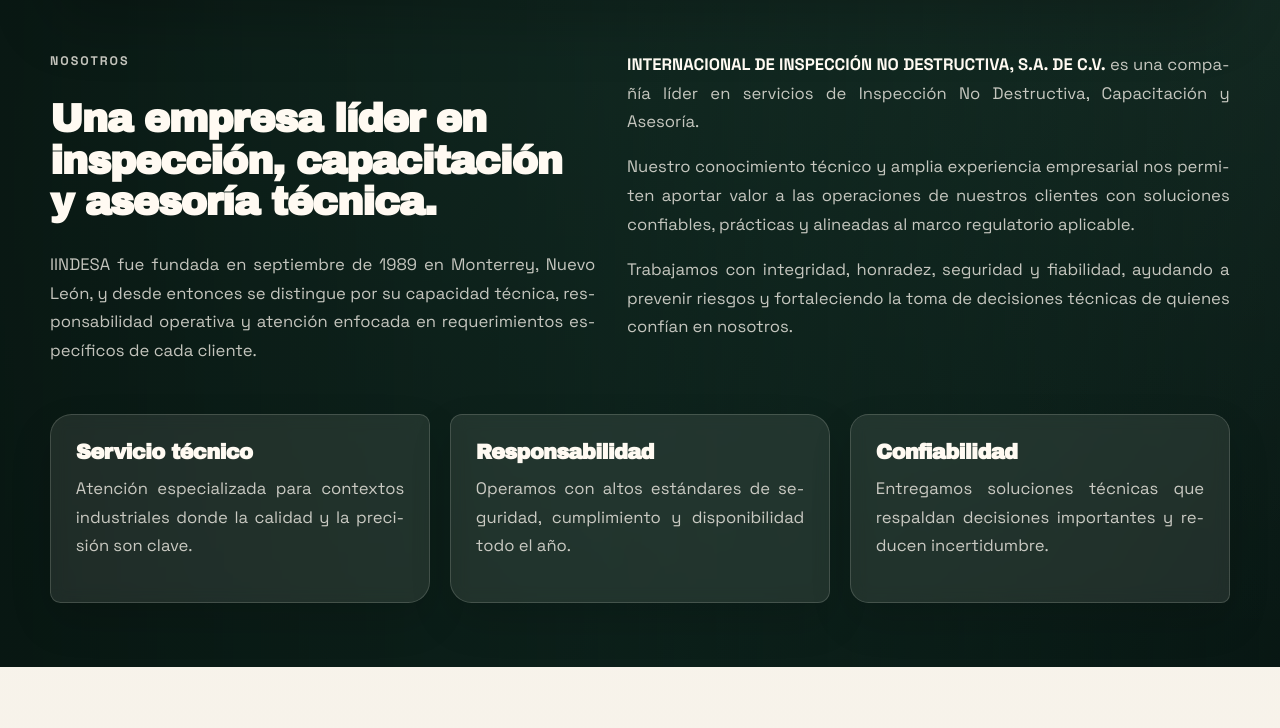
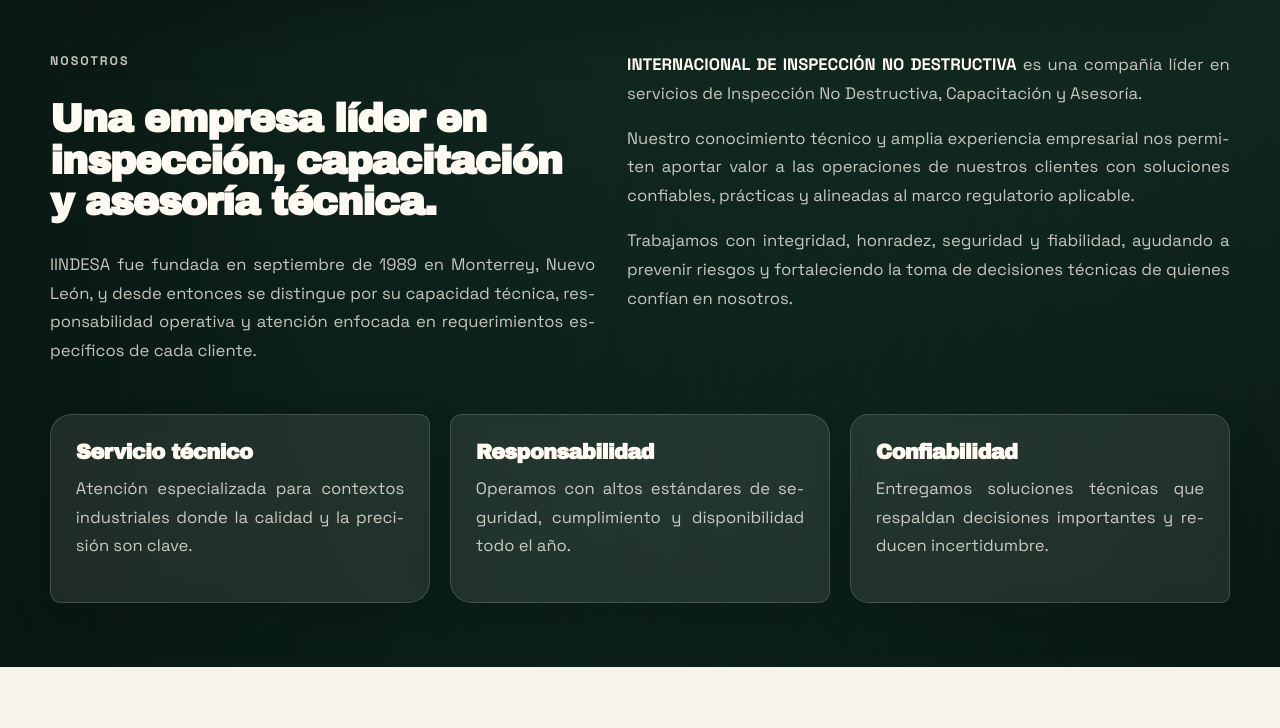
Before and after one commit to tetraphoz/iindesa, a plain HTML site: page index.html in a window 1280 px wide. Shown: the part 1232-1960 px from the top of the page. Drawn offline with Linux system fonts and the light colour scheme.

Commit message:
:s/InspecciónNo Destructiva/Radiografía Industrial
Se elimino s.a de c.v también

```diff
--- a/index.html
+++ b/index.html
@@ -22,7 +22,7 @@
         <img class="brand-logo" src="assets/logo.svg" alt="Logotipo de IINDESA">
         <span class="brand-copy">
           <strong>IINDESA</strong>
-          <small>Inspección No Destructiva, Capacitación y Asesoría</small>
+          <small>Radiografía Industrial, Capacitación y Asesoría</small>
         </span>
       </a>
 
@@ -112,7 +112,7 @@
         </div>
 
         <div class="about-flow flow">
-          <p><strong>INTERNACIONAL DE INSPECCIÓN NO DESTRUCTIVA, S.A. DE C.V.</strong> es una compañía líder en servicios de Inspección No Destructiva, Capacitación y Asesoría.</p>
+          <p><strong>INTERNACIONAL DE INSPECCIÓN NO DESTRUCTIVA</strong> es una compañía líder en servicios de Inspección No Destructiva, Capacitación y Asesoría.</p>
           <p>Nuestro conocimiento técnico y amplia experiencia empresarial nos permiten aportar valor a las operaciones de nuestros clientes con soluciones confiables, prácticas y alineadas al marco regulatorio aplicable.</p>
           <p>Trabajamos con integridad, honradez, seguridad y fiabilidad, ayudando a prevenir riesgos y fortaleciendo la toma de decisiones técnicas de quienes confían en nosotros.</p>
         </div>
@@ -320,7 +320,7 @@
         </div>
 
         <div class="privacy-card">
-          <p><strong>INTERNACIONAL DE INSPECCIÓN NO DESTRUCTIVA, S.A. DE C.V. (IINDESA)</strong> es responsable del tratamiento y protección de los datos personales que recaba de clientes, prospectos, proveedores, prestadores de servicios y usuarios de este sitio web.</p>
+          <p><strong>INTERNACIONAL DE INSPECCIÓN NO DESTRUCTIVA (IINDESA)</strong> es responsable del tratamiento y protección de los datos personales que recaba de clientes, prospectos, proveedores, prestadores de servicios y usuarios de este sitio web.</p>
           <p>Los datos personales serán tratados conforme a las finalidades y condiciones establecidas en nuestro Aviso de Privacidad Integral, en el cual podrá conocer el tratamiento de sus datos, los mecanismos para limitar su uso o divulgación y el procedimiento para ejercer sus derechos de acceso, rectificación, cancelación y oposición (derechos ARCO).</p>
           <p><a class="button button--ghost" href="assets/aviso-privacidad-integral.pdf" target="_blank" rel="noreferrer">Consultar Aviso de Privacidad Integral</a></p>
           <p>Para cualquier duda, solicitud o ejercicio de derechos relacionados con sus datos personales, puede comunicarse con el área de Atención de Datos Personales de IINDESA al correo:</p>
@@ -335,11 +335,11 @@
       <div class="footer-brand">
         <img class="footer-logo" src="assets/logo.svg" alt="Logotipo de IINDESA">
         <div>
-          <strong>INTERNACIONAL DE INSPECCIÓN NO DESTRUCTIVA, S.A. DE C.V.</strong>
-          <p>Inspección No Destructiva, Capacitación y Asesoría</p>
+          <strong>INTERNACIONAL DE INSPECCIÓN NO DESTRUCTIVA</strong>
+          <p>Radiografía Industrial, Capacitación y Asesoría</p>
         </div>
       </div>
-      <p>© 2026 INTERNACIONAL DE INSPECCIÓN NO DESTRUCTIVA, S.A. DE C.V. Todos los derechos reservados.</p>
+      <p>© 2026 INTERNACIONAL DE INSPECCIÓN NO DESTRUCTIVA. Todos los derechos reservados.</p>
     </div>
   </footer>
 
```
